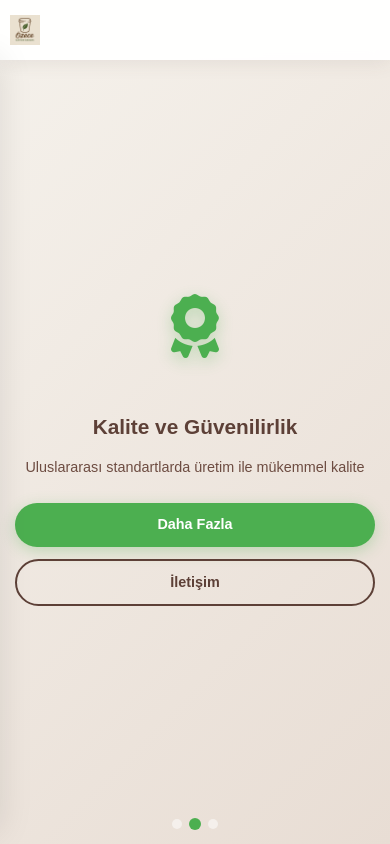
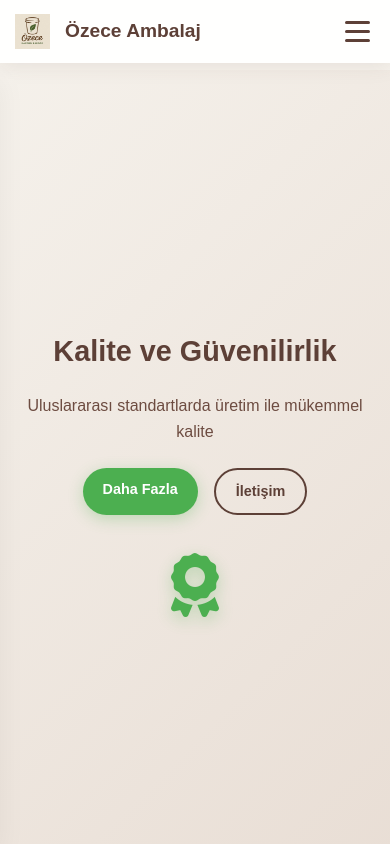
Before and after one commit to wources/Ozece-Paper-Cup, a plain HTML site: page index.html in a window 390 px wide. Shown: the top 844 px of the page. Drawn offline with Linux system fonts and the light colour scheme.

Commit message:
Update index.html

```diff
--- a/index.html
+++ b/index.html
@@ -6,7 +6,6 @@
     <title>Özece Ambalaj - Çevre Dostu Karton Bardak Çözümleri</title>
     <meta name="description" content="Özece Ambalaj - Sürdürülebilir ve kaliteli karton bardak üretimi ile çevreye duyarlı ambalaj çözümleri">
     <link rel="stylesheet" href="css\style.css">
-    <link rel="stylesheet" href="css\mobile-enhancements.css">
     <link href="https://cdnjs.cloudflare.com/ajax/libs/font-awesome/6.0.0/css/all.min.css" rel="stylesheet">
     <!-- Preload critical assets -->
     <link rel="preload" href="img\ozececup_logo.jpg" as="image">
@@ -473,6 +472,5 @@
         <i class="fas fa-arrow-up"></i>
     </button>
     <script src="js\script.js"></script>
-    <script src="js\mobile-enhancements.js"></script>
 </body>
 </html>
```
